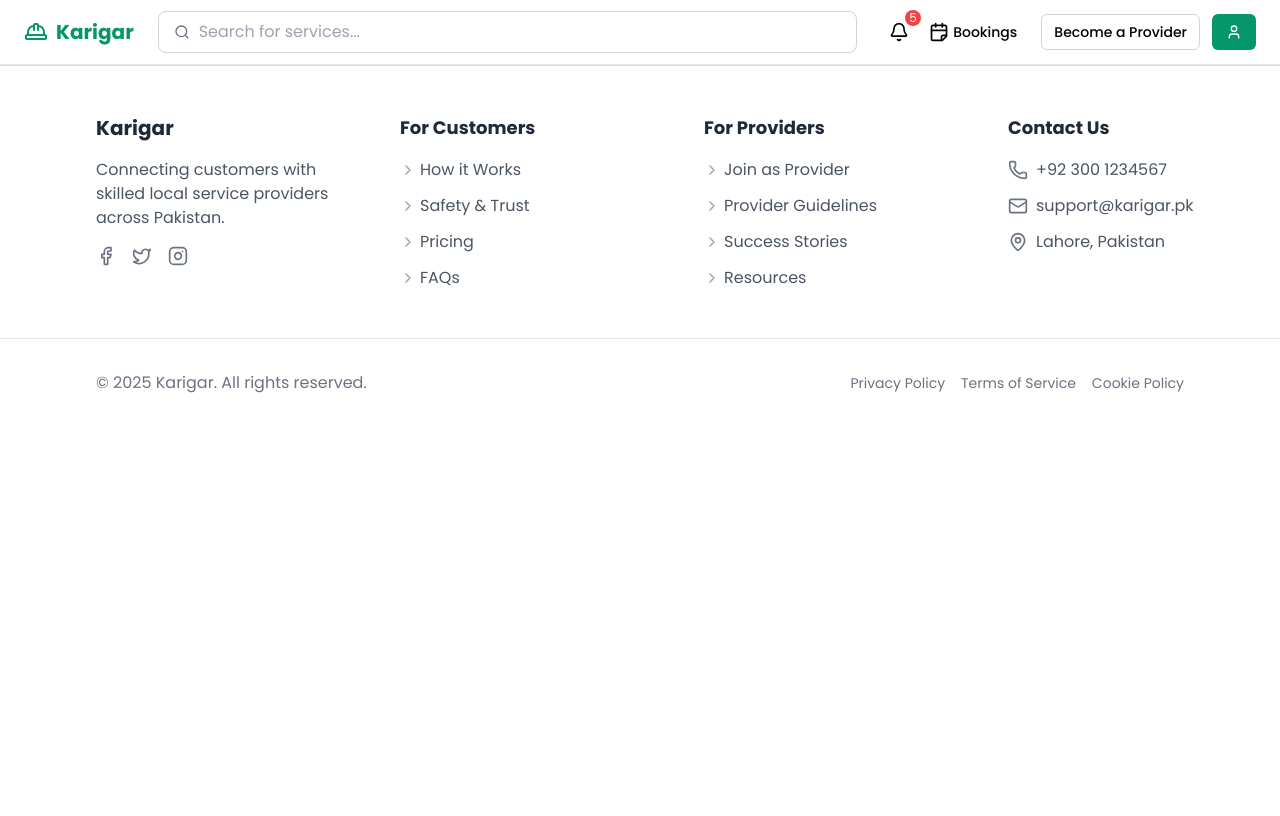
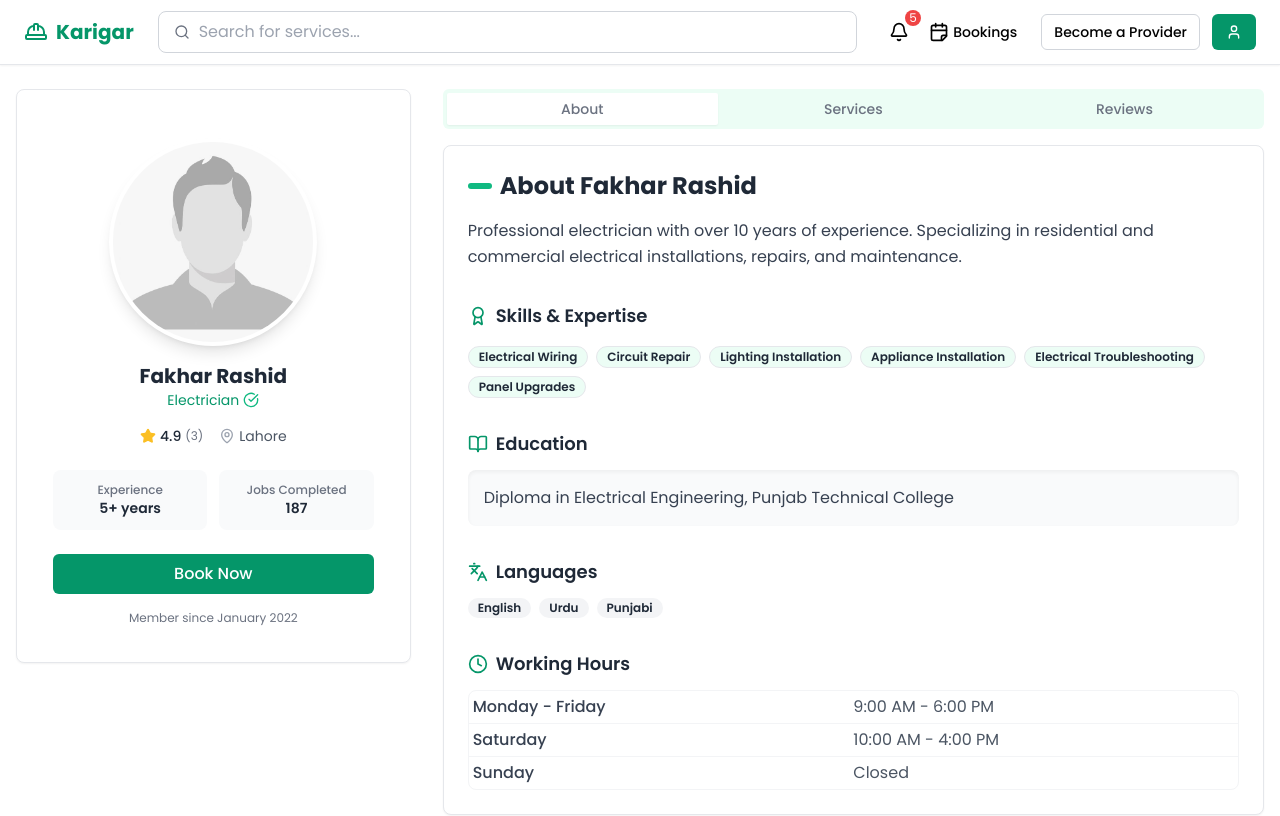
Before and after one commit to HamzaNaveed19/Karigar-Frontend, a React (Vite) app: page /profile/1 in a window 1280 px wide. Shown: the top 816 px of the page. Built offline with nearby package versions, Linux system fonts and the light colour scheme.

Commit message:
Update CategoryFilter component and place it out  of ServicesProviderPage; update provider data structure and fix profile routing

```diff
--- a/src/App.jsx
+++ b/src/App.jsx
@@ -8,6 +8,7 @@ import Header from "./Components/Header";
 import ServicesProviderPage from "./Components/Services/ServicesProviderPage";
 import { Routes, Route, useLocation } from "react-router-dom";
 import { PrivateRoute } from "./Components/Authentication/PrivateRoute";
+import CategoryFilter from "./Components/Services/CategoryFilter";
 
 const App = () => {
   function ScrollToTop() {
@@ -40,6 +41,7 @@ const App = () => {
           path="services/:category?"
           element={
             <PrivateRoute>
+              <CategoryFilter></CategoryFilter>
               <ServicesProviderPage />
             </PrivateRoute>
           }
@@ -61,7 +63,7 @@ const App = () => {
           }
         />
         <Route
-          path="profile/"
+          path="profile/:id"
           element={
             <PrivateRoute>
               <ProviderProfilePage />
--- a/src/Components/Authentication/PrivateRoute.jsx
+++ b/src/Components/Authentication/PrivateRoute.jsx
@@ -8,7 +8,7 @@ export const PrivateRoute = ({ children }) => {
   const navigate = useNavigate();
 
   useEffect(() => {
-    console.log("Authenticating...");
+    //console.log("Authenticating...");
     if (!isAuthenticated) {
       setShowAuthModal(true);
     }
--- a/src/Components/Home/FeaturedServiceProviders.jsx
+++ b/src/Components/Home/FeaturedServiceProviders.jsx
@@ -13,7 +13,7 @@ export default function FeaturedServiceProviders() {
       profession: "Electrician",
       rating: 4.9,
       reviews: 124,
-      image: "/placeholder2.png",
+      personalImage: "/placeholder2.png",
       location: "Lahore",
       verified: true,
       experience: 8,
@@ -27,7 +27,7 @@ export default function FeaturedServiceProviders() {
       profession: "Interior Designer",
       rating: 4.8,
       reviews: 98,
-      image: "/placeholder2.png",
+      personalImage: "/placeholder2.png",
       location: "Karachi",
       verified: true,
       experience: 6,
@@ -41,7 +41,7 @@ export default function FeaturedServiceProviders() {
       profession: "Plumber",
       rating: 4.7,
       reviews: 156,
-      image: "/placeholder2.png",
+      personalImage: "/placeholder2.png",
       location: "Islamabad",
       verified: true,
       experience: 10,
--- a/src/Components/Provider/Reviews.jsx
+++ b/src/Components/Provider/Reviews.jsx
@@ -2,7 +2,6 @@ import React from "react";
 import { Star, ChevronRight, MessageSquare, Calendar } from "lucide-react";
 import Card from "../../UI/Card";
 import CardContent from "../../UI/CardContent";
-import Button from "../../UI/Button";
 
 function Reviews({ provider }) {
   const calculateRatingDistribution = () => {
--- a/src/Components/Provider/ServiceProviderCard.jsx
+++ b/src/Components/Provider/ServiceProviderCard.jsx
@@ -5,7 +5,7 @@ import CardContent from "../../UI/CardContent";
 import { Link } from "react-router-dom";
 
 export default function ServiceProviderCard({
-  id,
+  _id,
   name,
   profession,
   rating,
@@ -21,7 +21,7 @@ export default function ServiceProviderCard({
   onPage = false,
 }) {
   return (
-    <Link to={"/profile/"}>
+    <Link to={`/profile/${_id}`}>
       <Card
         className={`overflow-hidden transition-all hover:shadow-lg hover:-translate-y-1 cursor-pointer group h-full`}
       >
--- a/src/Components/Services/CategoryFilter.jsx
+++ b/src/Components/Services/CategoryFilter.jsx
@@ -1,4 +1,4 @@
-import React, { useState } from "react";
+import React, { useEffect, useState } from "react";
 import { useNavigate } from "react-router-dom";
 import * as LucideIcons from "lucide-react";
 
@@ -21,13 +21,17 @@ const CategoryFilter = ({ initialCategory = "All" }) => {
     { name: "Mover", icon: "Truck" },
   ];
 
+  useEffect(() => {
+    console.log("RENDERED: Category Filter!");
+  }, []);
+
   const handleClick = (category) => {
     setActiveCategory(category);
     navigate(`/services/${category.toLowerCase().replace(" ", "-")}`);
   };
 
   return (
-    <div className="sticky top-16 z-10 bg-white py-2">
+    <div className="sticky top-16 z-10 pt-4 bg-white px-12">
       <div className="flex space-x-2 overflow-x-auto pb-2 hide-scrollbar ">
         {categories.map(({ name, icon }) => {
           const IconComponent = LucideIcons[icon];
--- a/src/Pages/ProviderProfilePage.jsx
+++ b/src/Pages/ProviderProfilePage.jsx
@@ -6,82 +6,21 @@ import CardContent from "../UI/CardContent";
 import About from "../Components/Provider/About";
 import Services from "../Components/Provider/Services";
 import Reviews from "../Components/Provider/Reviews";
+import { useParams } from "react-router-dom";
+import { useSelector } from "react-redux";
+import { provider } from "../dummyData/Provider";
 
 export default function ProviderProfile({ params }) {
-  const provider = {
-    id: 1,
-    name: "Fakhar Rashid",
-    profession: "Electrician",
-    rating: 4.9,
-    personalImage: "/placeholder2.png?height=300&width=300",
-    location: "Lahore",
-    verified: true,
-    completedJobs: 187,
-    totalReviews: 3,
-    memberSince: "January 2022",
-    about:
-      "Professional electrician with over 10 years of experience. Specializing in residential and commercial electrical installations, repairs, and maintenance.",
-    skills: [
-      "Electrical Wiring",
-      "Circuit Repair",
-      "Lighting Installation",
-      "Appliance Installation",
-      "Electrical Troubleshooting",
-      "Panel Upgrades",
-    ],
-    experience: 5,
-    education: "Diploma in Electrical Engineering, Punjab Technical College",
-    languages: ["English", "Urdu", "Punjabi"],
-    services: [
-      { name: "Electrical Wiring", price: "Rs. 2,000", duration: "1-2 hours" },
-      {
-        name: "Light Fixture Installation",
-        price: "Rs. 1,500",
-        duration: "1 hour",
-      },
-      {
-        name: "Circuit Breaker Repair",
-        price: "Rs. 3,000",
-        duration: "2-3 hours",
-      },
-      { name: "Fan Installation", price: "Rs. 1,200", duration: "1 hour" },
-      {
-        name: "Electrical Safety Inspection",
-        price: "Rs. 2,500",
-        duration: "2 hours",
-      },
-      { name: "Outlet Installation", price: "Rs. 800", duration: "30 minutes" },
-    ],
-    reviews_list: [
-      {
-        id: 1,
-        user: "Zainab Ali",
-        userImage: "/placeholder.png?height=50&width=50",
-        rating: 5,
-        date: "2 weeks ago",
-        comment:
-          "Ahmed did an excellent job installing new wiring in my kitchen. Very professional and clean work.",
-      },
-      {
-        id: 2,
-        user: "Muhammad Imran",
-        userImage: "/placeholder.png?height=50&width=50",
-        rating: 5,
-        date: "1 month ago",
-        comment:
-          "Fixed my electrical issues quickly and for a reasonable price. Highly recommended!",
-      },
-      {
-        id: 3,
-        user: "Ayesha Khan",
-        userImage: "/placeholder.png?height=50&width=50",
-        rating: 4,
-        date: "2 months ago",
-        comment:
-          "Good service, arrived on time and completed the work efficiently.",
-      },
-    ],
-  };
+  const { id } = useParams();
+  // const provider = useSelector((state) =>
+  //   state.providers.data.find((provider) => provider._id === id)
+  // );
+
+  // if (!provider) {
+  //   console.log(provider);
+  //   console.log("provider not found");
+  //   return null;
+  // }
 
   return (
     <div className=" mx-auto px-4 py-6">
@@ -129,7 +68,7 @@ export default function ProviderProfile({ params }) {
                   </div>
                   <div className="flex items-center text-sm text-gray-600">
                     <MapPin className="h-4 w-4 text-gray-400" />
-                    <span className="ml-1">{provider.location}</span>
+                    <span className="ml-1">{provider.location.address}</span>
                   </div>
                 </div>
 
--- /dev/null
+++ b/src/dummyData/Provider.js
@@ -0,0 +1,74 @@
+export const provider = {
+  id: 1,
+  name: "Fakhar Rashid",
+  profession: "Electrician",
+  rating: 4.9,
+  personalImage: "/placeholder2.png?height=300&width=300",
+  location: { address: "Lahore" },
+  verified: true,
+  completedJobs: 187,
+  totalReviews: 3,
+  memberSince: "January 2022",
+  about:
+    "Professional electrician with over 10 years of experience. Specializing in residential and commercial electrical installations, repairs, and maintenance.",
+  skills: [
+    "Electrical Wiring",
+    "Circuit Repair",
+    "Lighting Installation",
+    "Appliance Installation",
+    "Electrical Troubleshooting",
+    "Panel Upgrades",
+  ],
+  experience: 5,
+  education: "Diploma in Electrical Engineering, Punjab Technical College",
+  languages: ["English", "Urdu", "Punjabi"],
+  services: [
+    { name: "Electrical Wiring", price: "Rs. 2,000", duration: "1-2 hours" },
+    {
+      name: "Light Fixture Installation",
+      price: "Rs. 1,500",
+      duration: "1 hour",
+    },
+    {
+      name: "Circuit Breaker Repair",
+      price: "Rs. 3,000",
+      duration: "2-3 hours",
+    },
+    { name: "Fan Installation", price: "Rs. 1,200", duration: "1 hour" },
+    {
+      name: "Electrical Safety Inspection",
+      price: "Rs. 2,500",
+      duration: "2 hours",
+    },
+    { name: "Outlet Installation", price: "Rs. 800", duration: "30 minutes" },
+  ],
+  reviews_list: [
+    {
+      id: 1,
+      user: "Zainab Ali",
+      userImage: "/placeholder.png?height=50&width=50",
+      rating: 5,
+      date: "2 weeks ago",
+      comment:
+        "Ahmed did an excellent job installing new wiring in my kitchen. Very professional and clean work.",
+    },
+    {
+      id: 2,
+      user: "Muhammad Imran",
+      userImage: "/placeholder.png?height=50&width=50",
+      rating: 5,
+      date: "1 month ago",
+      comment:
+        "Fixed my electrical issues quickly and for a reasonable price. Highly recommended!",
+    },
+    {
+      id: 3,
+      user: "Ayesha Khan",
+      userImage: "/placeholder.png?height=50&width=50",
+      rating: 4,
+      date: "2 months ago",
+      comment:
+        "Good service, arrived on time and completed the work efficiently.",
+    },
+  ],
+};
--- a/src/dummyData/Providers.js
+++ b/src/dummyData/Providers.js
@@ -1,4 +1,4 @@
-const allProviders = [
+export const allProviders = [
   {
     id: "1",
     name: "Fakhar Rashid",
```
Also changed, not shown: src/Components/Services/ServicesProviderPage.jsx (+5 -21 lines).
